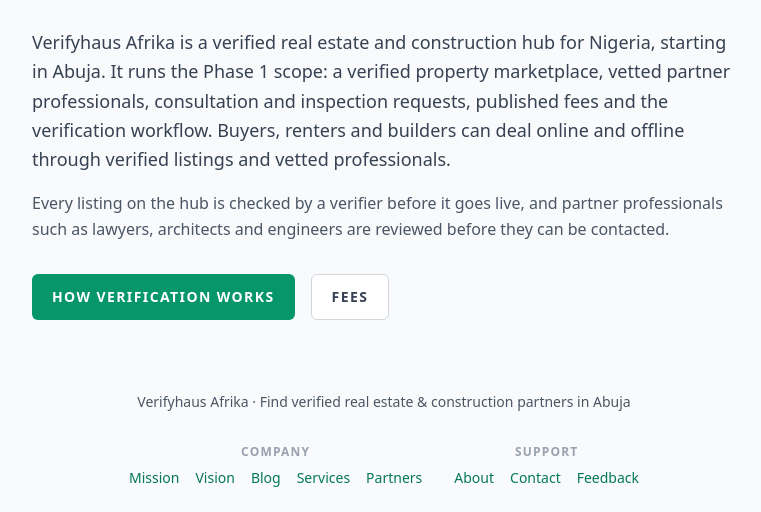
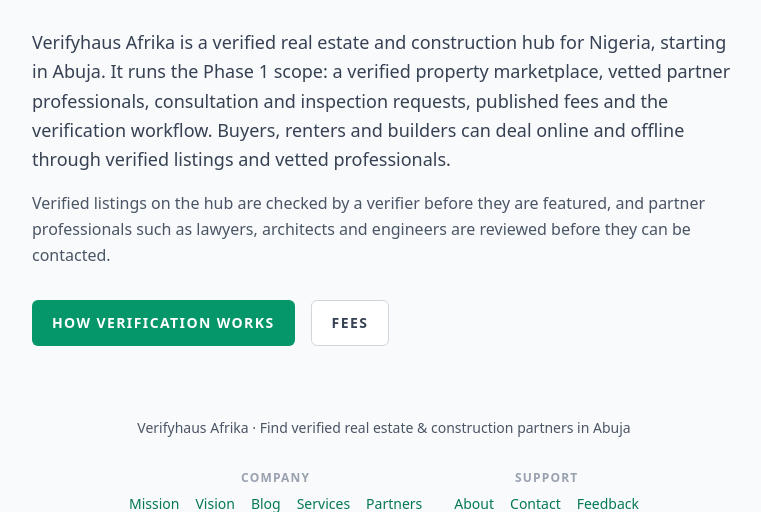
Before and after one commit to AliphaticGuru/real_estate_busy-hub, a Laravel app: page /about in a window 1280 px wide. Shown: the part 230-742 px from the top of the page, without its empty margins (256-1017 px from the left). Run offline with Laravel 12, Linux system fonts and the light colour scheme; style sheets or scripts are compiled from the project's sources; parts of the project's set-up code (start-up, migrations or seed data) failed here and were passed over; some libraries are stand-ins or nearby versions.

Commit message:
fix: reword about and services copy against enforcement (U1.1)

```diff
--- a/resources/views/about.blade.php
+++ b/resources/views/about.blade.php
@@ -13,7 +13,7 @@
             </p>
 
             <p class="mt-4 text-base leading-relaxed text-gray-600">
-                {{ __('Every listing on the hub is checked by a verifier before it goes live, and partner professionals such as lawyers, architects and engineers are reviewed before they can be contacted.') }}
+                {{ __('Verified listings on the hub are checked by a verifier before they are featured, and partner professionals such as lawyers, architects and engineers are reviewed before they can be contacted.') }}
             </p>
 
             <div class="mt-8 flex flex-wrap gap-4">
--- a/resources/views/services.blade.php
+++ b/resources/views/services.blade.php
@@ -10,7 +10,7 @@
         <section class="mt-8">
             <h2 class="text-xl font-semibold text-gray-900">{{ __('Verified property marketplace') }}</h2>
             <p class="mt-2 text-gray-600 leading-relaxed">
-                {{ __('Verified listings with a full offline and online due diligence trail: title document, survey plan, ownership proof, site inspection and no-encumbrance checks before a listing goes live.') }}
+                {{ __('Verified listings with a full offline and online due diligence trail: title document, survey plan, ownership proof, site inspection and no-encumbrance checks before a listing is marked verified.') }}
             </p>
         </section>
 
```
